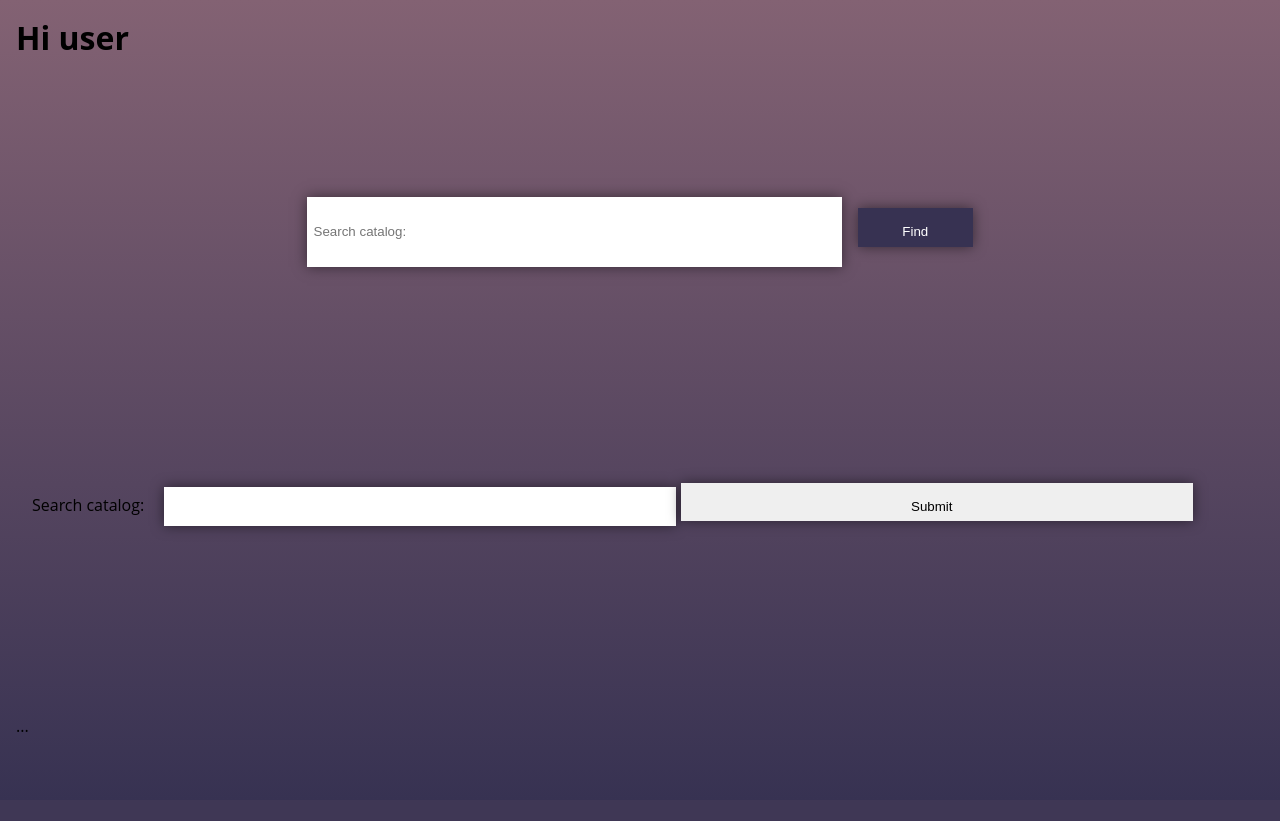
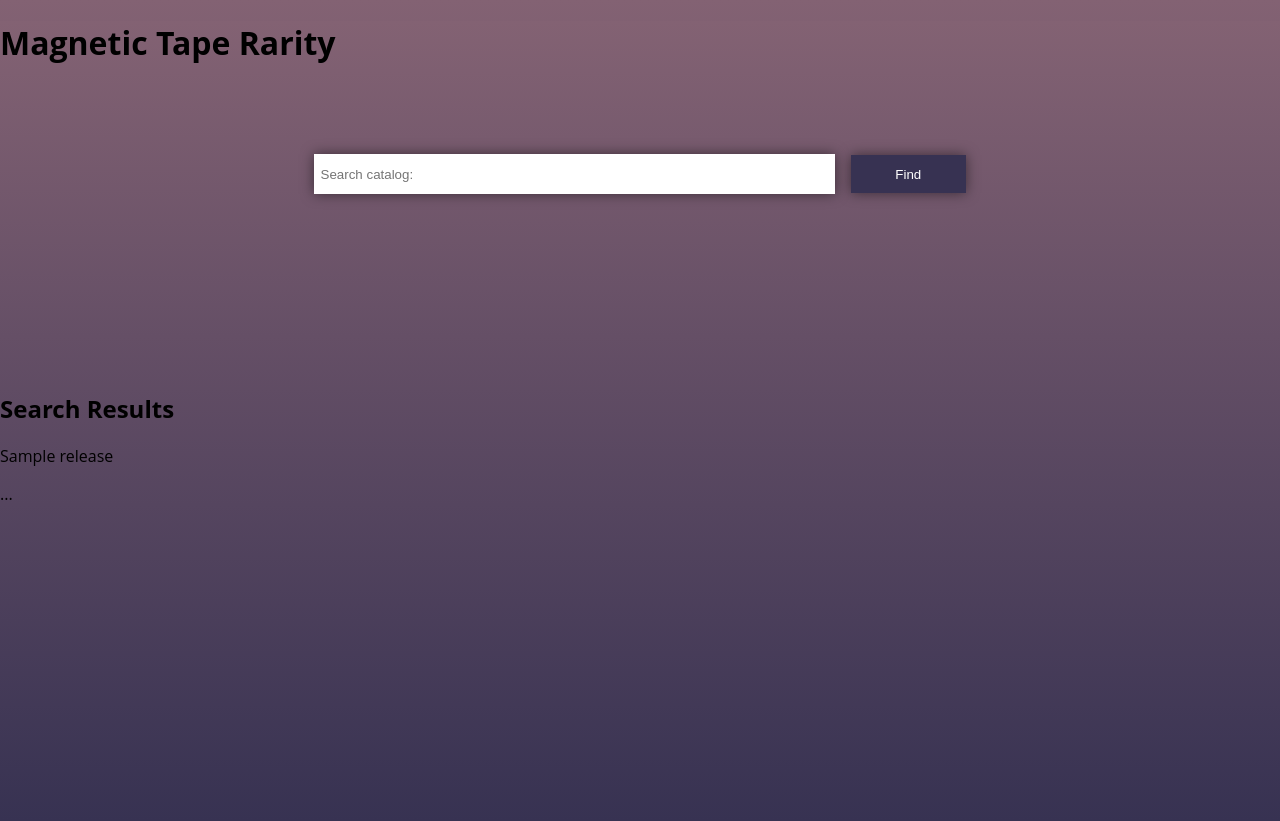
Before and after one commit to computational-rarity-team/api-tester, a Flask app: template templates/index.html in a window 1280 px wide. Before the commit the page ends 732 px from the top, so only its background shows below. Run offline with Flask 2, Linux system fonts and the light colour scheme; the template is opened without the code that fills it: most values are stand-ins (such as "Sample title", 1, 10 or a date in 2020); parts of the project's set-up code (start-up, migrations or seed data) failed here and were passed over.

Commit message:
created POST handler for form

```diff
--- a/app.py
+++ b/app.py
@@ -18,11 +18,12 @@
 # def find_result():
 #     results = d.search('SHAKER LOOPS', type='release')
 
-#     for release in results:
-#         return release.title
+    # for release in results:
+    #     return release.title
 
 class MusicApiView(MethodView):
     def get(self):
+        print(request)
         content = {}
         return render_template("index.html", content=content)
 
@@ -30,8 +31,9 @@
         data = request.form.get("title")
         music_type = ""
         results = d.search(data, type='release')
-        print(result)
-        redirect(url_for("/"))
+        print(type(results))
+        return render_template("index.html", content=results)
+        # return redirect(url_for("/music/"))
 
 
 
--- a/static/style.css
+++ b/static/style.css
@@ -1,4 +1,4 @@
-@font-face{
+/*@font-face{
 	font-family: 'Open Sans';
 	src: url('https://fonts.googleapis.com/css2?family=Open+Sans&display=swap')
 	font-weight: normal;
@@ -9,7 +9,7 @@
 	padding: 1rem;
 	font-family: 'Open Sans', 'Lato', 'sans-serif', 'serif' 'Arial', 'Helvetica';
 
-}
+}*/
 
 
 
@@ -95,28 +95,10 @@
 	margin-top: -3%;
 }
 
-.celsius {
-	font-size: 1.75vw;
-}
 
-.delete-button {
-	background-color: transparent;
-	width: 1.5vw;
-	height: 1vw;
-	margin: 0;
-	padding: 0;
-	border: none;
-	color: white;
-}
 
-.day > .delete-wrapper > form > .delete-button {
-	color: black !important;
-}
 
-.delete-button:focus, .delete-button:active {
-	border: none;
-	outline: none;
-}
+
 
 ::-webkit-scrollbar {
   width: 0.5vw;
--- a/templates/index.html
+++ b/templates/index.html
@@ -3,24 +3,38 @@
 
 
 {% block content %}
-<h1> Hi user </h1>
+<h1> Magnetic Tape Rarity </h1>
 
 <div class="form">
-    <form action="/" method="POST">
+    <form action="/music/" method="POST">
         <input type="text" placeholder="Search catalog:" name="title">
         <button type="submit" class="submit-button">Find</button>
     </form>
 
 </div>
-	<form>
-		<label for="search"> Search catalog: </label>
-		<input type="search" name="search" id="search">
-		<input type="submit" name="submit">
-	</form>
+<p>
+{% if content %}
+	<h2> Search Results </h2>
+	{% for release in content %}
+		{{ release.title }}
+		<br/>
+	{% endfor %}
+{% endif %}
+</p>
+
 {% endblock %}
+
 
 {% block footer %}
 <footer> ... </footer>
 {% endblock %}
 
 {% block script %} <script type="text/javascript"> window.onload = () => console.log('Document ready!'); </script> {% endblock %}
+
+
+
+<!-- 	<form>
+		<label for="search"> Search catalog: </label>
+		<input type="search" name="search" id="search">
+		<input type="submit" name="submit">
+	</form> -->
```
Also changed, not shown: README.md.
